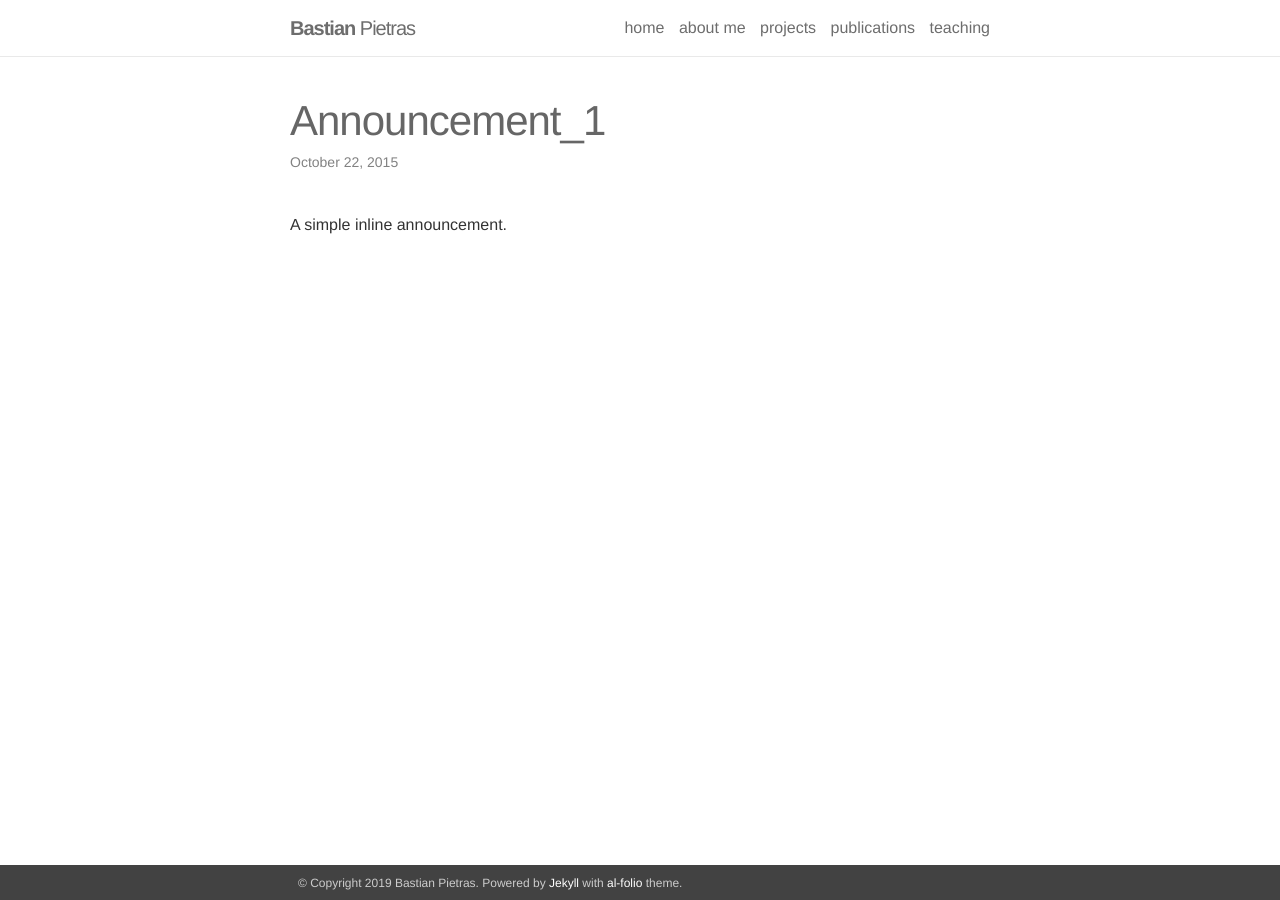
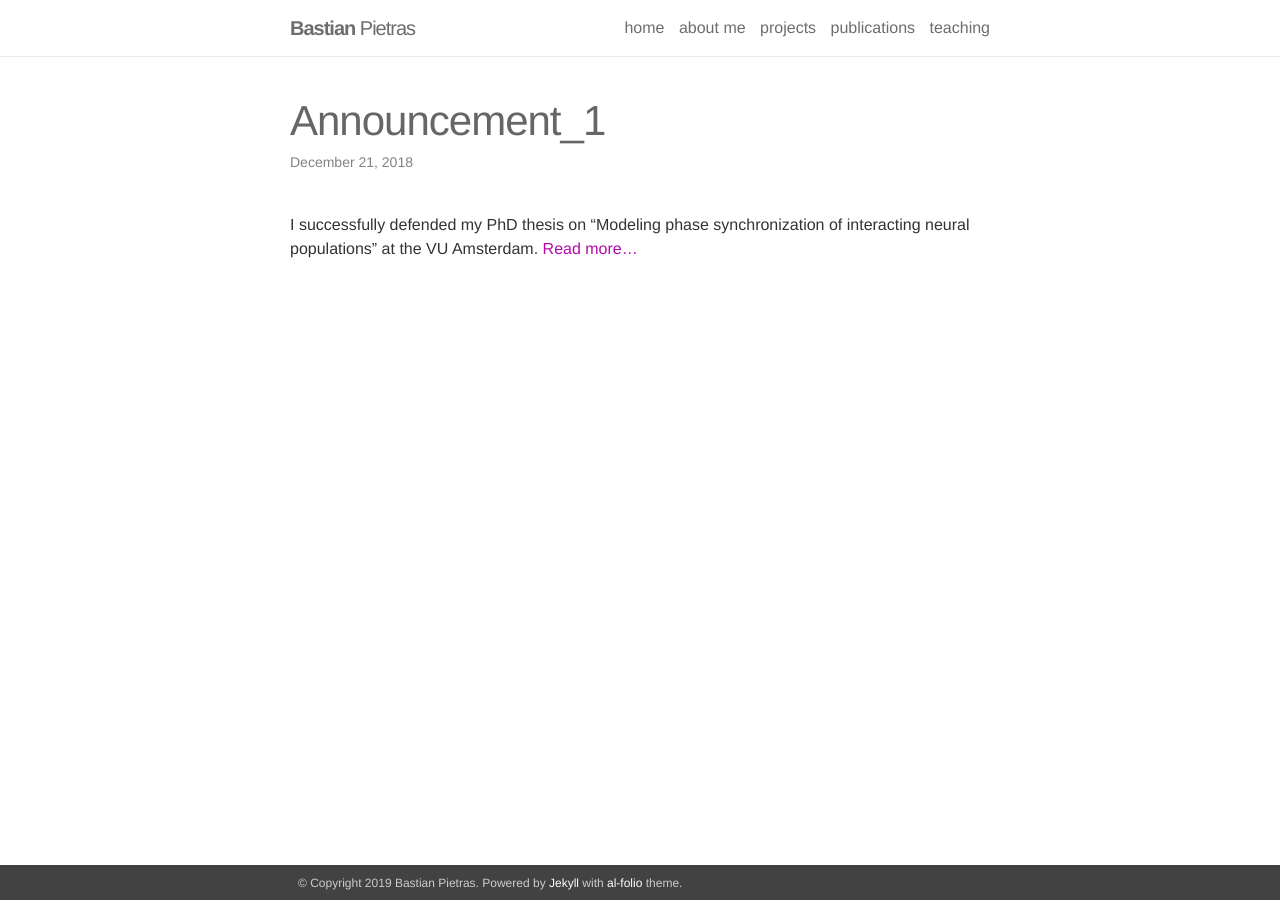
Before and after one commit to BastianPietras/bastianpietras.github.io, a Jekyll site: the page built from _news/announcement_1.md, in a window 1280 px wide. Built offline with Jekyll 4.4.1, drawn with Linux system fonts in a browser that asks for light colours.

Commit message:
Update announcement_1.md

```diff
--- a/_news/announcement_1.md
+++ b/_news/announcement_1.md
@@ -1,7 +1,7 @@
 ---
 layout: post
-date: 2015-10-22 15:59:00-0400
+date: 2018-12-21
 inline: true
 ---
 
-A simple inline announcement.
+I successfully defended my PhD thesis on "Modeling phase synchronization of interacting neural populations" at the VU Amsterdam. [Read more...](https://www.amsterdamresearch.org/web/amsterdam-movement-sciences/news/tonen-op-amsterdam-movement-sciences/bastian-pietras-graduates-cum-laude-with-honours.htm)
```
